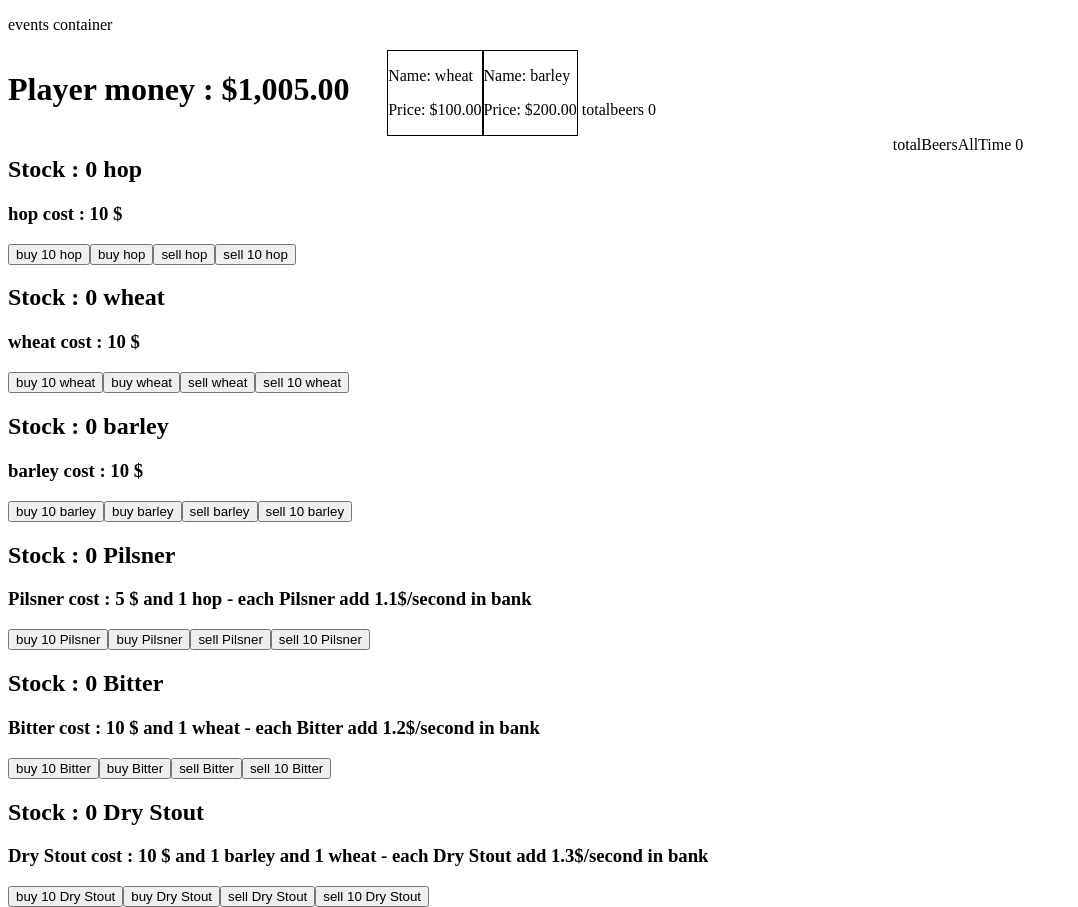
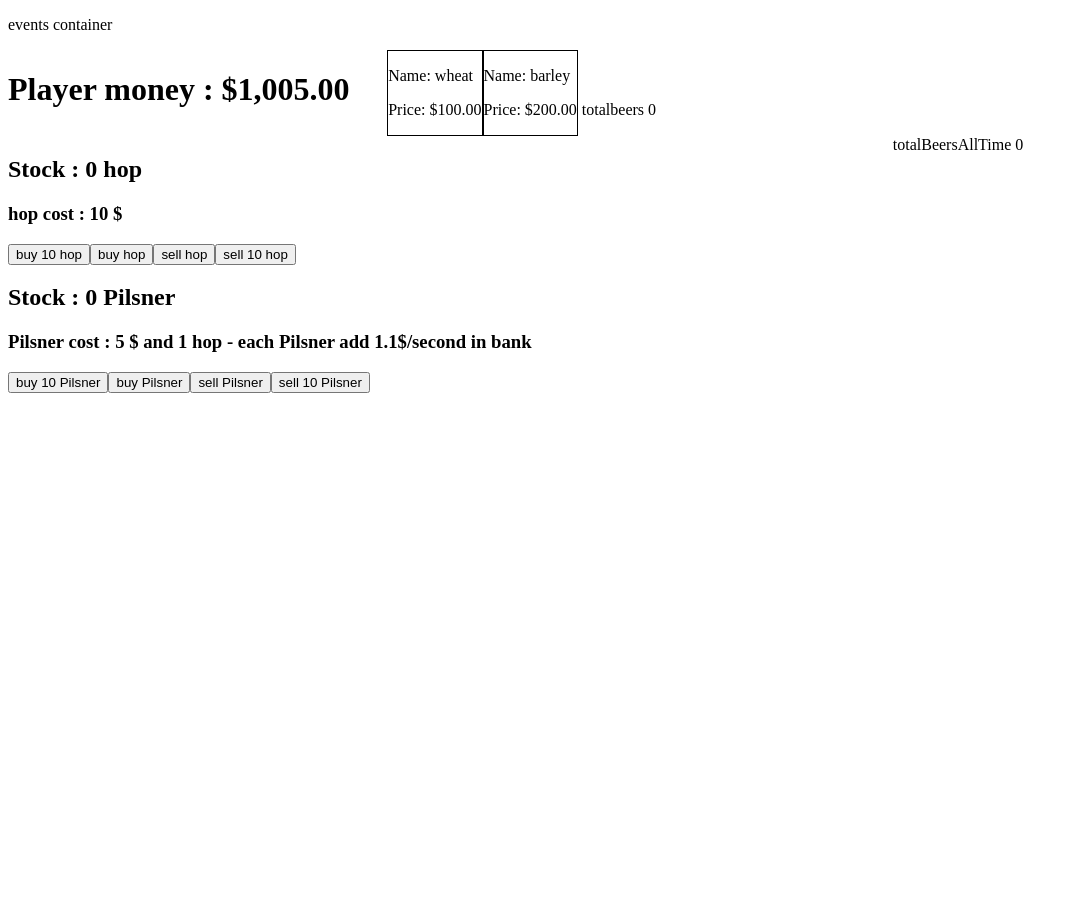
Before and after one commit to emmanuel-franc/beerclick, an Angular app: page / in a window 1280 px wide. Shown: the whole page, without its empty margins (0-1078 px from the left). After the commit the page ends 800 px from the top, so only its background shows below. Built offline with nearby package versions, Linux system fonts and the light colour scheme.

Commit message:
only show unlocked resources

```diff
--- a/src/app/app.component.html
+++ b/src/app/app.component.html
@@ -10,13 +10,17 @@
 
 <div class="col-70">
   <div *ngFor="let consumable of player.resources.consumables;">
-    <h2>Stock : {{consumable.qty}} {{consumable.name }}</h2>
-    <app-item [item]="consumable"></app-item>
+    <div *ngIf="consumable.unlocked">
+      <h2>Stock : {{consumable.qty}} {{consumable.name }}</h2>
+      <app-item [item]="consumable"></app-item>
+    </div>
   </div>
 
   <div *ngFor="let beer of player.resources.beers">
-    <h2>Stock : {{beer.qty}} {{beer.name }}</h2>
-    <app-item [item]="beer" [(totalBeersAllTime)]="totalBeersAllTime"></app-item>
+    <div *ngIf="beer.unlocked">
+      <h2>Stock : {{beer.qty}} {{beer.name }}</h2>
+      <app-item [item]="beer" [(totalBeersAllTime)]="totalBeersAllTime"></app-item>
+    </div>
   </div>
 </div>
 
```
